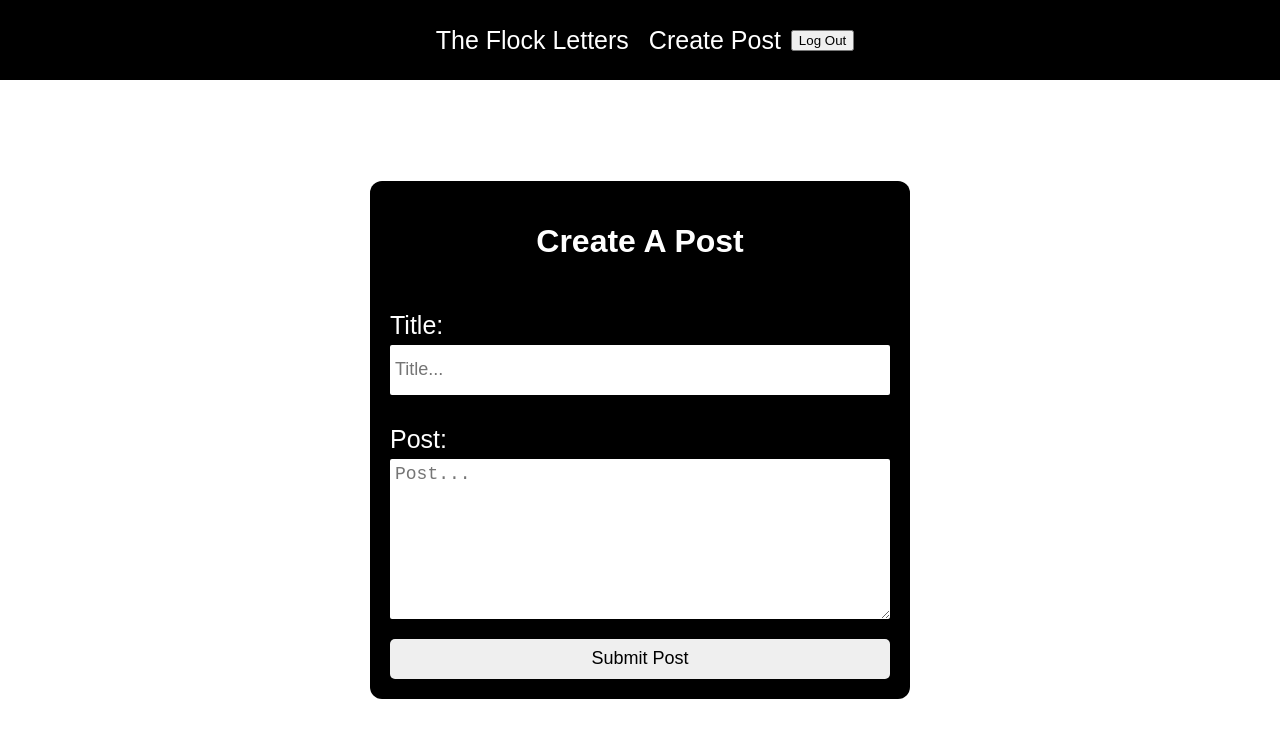
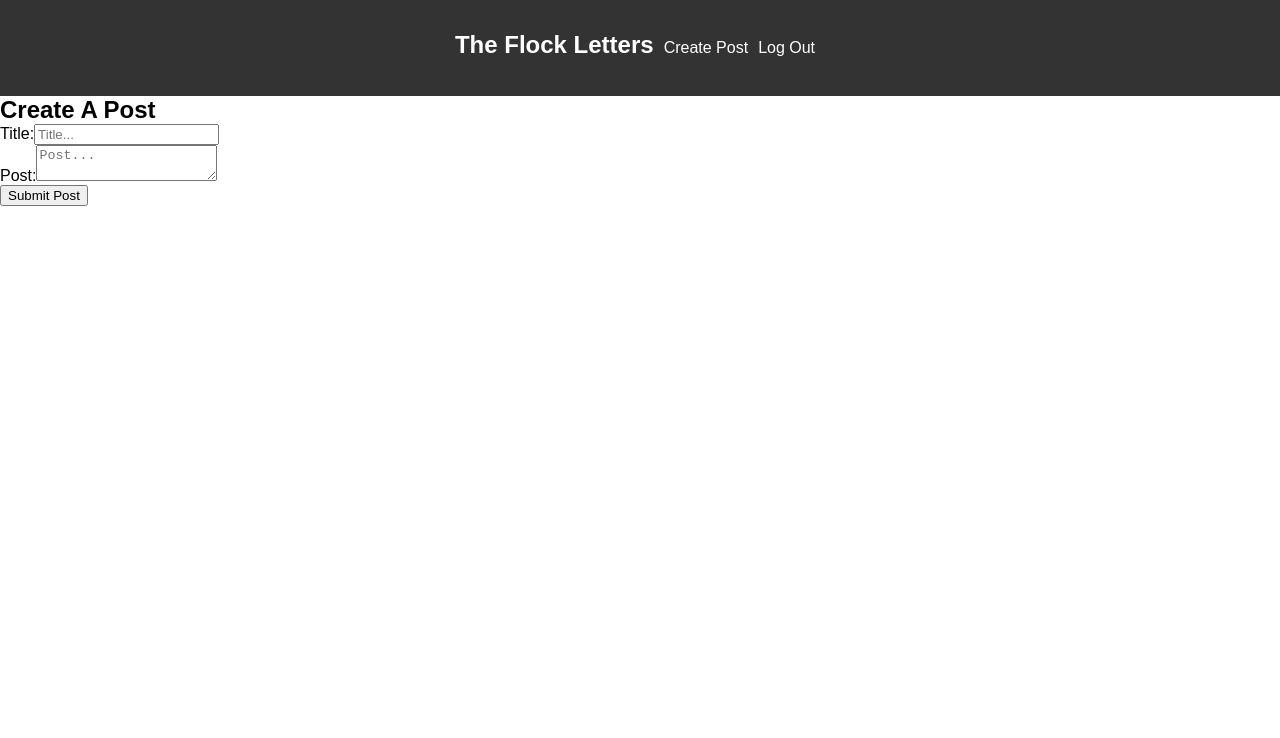
Before and after one commit to Nick22morris/flock, a React (Create React App) app: page /createpost in a window 1280 px wide. Shown: the top 738 px of the page. Built offline with nearby package versions, Linux system fonts and the light colour scheme; no server answers; sample sign-in values are in the browser's storage.

Commit message:
operation UI updates

```diff
--- a/src/App.css
+++ b/src/App.css
@@ -1,91 +1,4 @@
-.App {
-  text-align: center;
-}
-body {
-  padding: 0%;
-  margin: 0%;
-  font-family: Arial, Helvetica, sans-serif;
-}
-
-nav {
-  margin: 0;
-  width: 100%;
-  height: 80px;
-  background-color: black;
-  display: flex;
-  justify-content: center;
-  align-items: center;
-  color: white;
-  text-decoration: none;
-}
-
-a {
-  color: white;
-  text-decoration: none;
-  margin: 10px;
-  font-size: 25px;
-}
-
-.createPostPage {
-  width: 100%;
-  height: calc(100vh - 80px);
-  display: grid;
-  place-items: center;
-}
-
-.cpContainer {
-  width: 500px;
-  height: auto;
-  padding: 20px;
-  background-color: black;
-  border-radius: 12px;
-  color: white;
-  display: flex;
-  flex-direction: column;
-}
-
-.cpContainer h1 {
-  text-align: center;
-}
-
-.cpContainer label {
-  font-size: 25px;
-}
-.cpContainer .inputGp {
-  margin-top: 30px;
-  display: flex;
-  flex-direction: column;
-}
-
-.inputGp input,
-.inputGp textarea {
-  font-size: 18px;
-  border: none;
-  border-radius: 2px;
-  padding: 5px;
-}
-
-.inputGp input {
-  height: 40px;
-}
-.inputGp textarea {
-  height: 150px;
-}
-
-.cpContainer button {
-  margin-top: 20px;
-  height: 40px;
-  border: none;
-  border-radius: 5px;
-  cursor: pointer;
-  font-size: 18px;
-}
-input,
-textarea {
-  margin-top: 5px;
-}
-
-.loginPage {
+/* .loginPage {
   width: 100vw;
   height: calc(100vh - 80px);
   display: flex;
@@ -96,7 +9,7 @@ textarea {
 
 .loginPage p {
   font-size: 30px;
-}
+} */
 
 /* GOOGLE BUTTOn */
 .login-with-google-btn {
@@ -134,56 +47,115 @@ textarea {
   cursor: not-allowed;
 }
 
-.homePage {
-  width: 100%;
-  min-height: calc(100vh - 80px);
-  height: auto;
-  display: flex;
-  flex-direction: column;
-  align-items: center;
-  padding-top: 20px;
+body {
+  font-family: Arial, sans-serif;
+  margin: 0;
+  padding: 0;
 }
 
-.homePage .post {
-  width: 600px;
-  height: auto;
-  max-height: 600px;
-  background-color: rgb(250, 250, 250);
-  box-shadow: rgba(0, 0, 0, 0.24) 0px 3px 8px;
-  margin: 20px;
+header {
+  background-color: #333;
+  color: #fff;
   padding: 20px;
-  border-radius: 15px;
+  text-align: center;
 }
 
-.post .postHeader {
-  display: flex;
-  justify-content: center;
-  width: 100%;
+nav ul {
+  list-style: none;
+  margin: 0;
+  padding: 0;
 }
 
-.postHeader .title {
-  flex: 50%;
-}
-.postHeader .deletePost {
-  flex: 50%;
-  display: flex;
-  flex-direction: column;
-  align-items: flex-end;
+nav ul li {
+  display: inline-block;
+  margin-right: 10px;
 }
 
-.deletePost button {
-  border: none;
-
-  background: none;
-  font-size: 30px;
-  cursor: pointer;
+nav ul li a {
+  color: #fff;
+  text-decoration: none;
 }
 
-.post .postTextContainer {
-  word-wrap: break-word;
-  height: auto;
-  max-height: 400px;
-  width: 100%;
-  overflow: hidden;
-  overflow-y: auto;
+h1 {
+  margin: 0;
+  font-size: 24px;
 }
+
+main {
+  max-width: 800px;
+  margin: 0 auto;
+  padding: 20px;
+}
+
+article {
+  margin-bottom: 40px;
+  padding: 20px;
+  border: 1px solid #eee;
+  border-radius: 5px;
+}
+
+h2 {
+  font-size: 20px;
+  margin-top: 0;
+}
+
+p {
+  font-size: 16px;
+  line-height: 1.5;
+}
+
+.featured {
+  background-color: #f2f2f2;
+  width: 50%;
+  margin-top: 50px;
+}
+
+.featured h2 {
+  color: #333;
+  font-size: 24px;
+  margin-bottom: 10px;
+}
+
+.featured p {
+  color: #666;
+  font-size: 18px;
+  margin-bottom: 20px;
+}
+
+.featured a {
+  color: #333;
+  font-weight: bold;
+  text-decoration: none;
+}
+
+article:not(.featured) {
+  text-align: left;
+  background-color: #fff;
+  box-shadow: 0 2px 4px rgba(0, 0, 0, 0.1);
+  width: 50%;
+}
+
+article:not(.featured) h2 {
+  color: #333;
+  font-size: 20px;
+  margin-bottom: 10px;
+}
+
+article:not(.featured) p {
+  color: #666;
+  font-size: 16px;
+  margin-bottom: 20px;
+}
+
+article:not(.featured) a {
+  color: #333;
+  font-weight: bold;
+  text-decoration: none;
+}
+
+
+
+.title {
+  color: white;
+  text-decoration: none;
+}
--- a/src/App.js
+++ b/src/App.js
@@ -3,6 +3,7 @@ import { BrowserRouter as Router, Routes, Route, Link } from "react-router-dom";
 import Home from "./pages/Home";
 import CreatePost from "./pages/CreatePost";
 import Login from "./pages/Login";
+import Post from "./pages/Post";
 import { useState } from "react";
 import { signOut } from "firebase/auth";
 import { auth } from "./firebase-config";
@@ -20,22 +21,41 @@ function App() {
 
   return (
     <Router>
+      <header>
         <nav>
-        <Link to="/"> The Flock Letters </Link>
-
+          <ul>
             {!isAuth ? (
-          <h2>- Essays by John Flock</h2>
+              <div>
+                <li>
+                  <Link to="/" className="title">
+                    The Flock Letters
+                  </Link>
+                </li>
+              </div>
             ) : (
               <>
+                <li>
+                  <Link to="/" className="title">
+                    <h1>The Flock Letters</h1>
+                  </Link>
+                </li>
+                <li>
                   <Link to="/createpost"> Create Post </Link>
-            <button onClick={signUserOut}> Log Out</button>
+                </li>
+                <li>
+                  <p onClick={signUserOut}> Log Out</p>
+                </li>
               </>
             )}
+          </ul>
         </nav>
+      </header>
+      <nav></nav>
       <Routes>
         <Route path="/" element={<Home isAuth={isAuth} />} />
         <Route path="/createpost" element={<CreatePost isAuth={isAuth} />} />
         <Route path="/login" element={<Login setIsAuth={setIsAuth} />} />
+        <Route path="/post" element={<Post post={"Welcome"} />} />
       </Routes>
     </Router>
   );
--- a/src/pages/Home.js
+++ b/src/pages/Home.js
@@ -1,10 +1,10 @@
 import React, { useEffect, useState } from "react";
 import { getDocs, collection, deleteDoc, doc } from "firebase/firestore";
 import { auth, db } from "../firebase-config";
-import { postsCollectionRef } from "firebase/firestore";
-
+import { BrowserRouter as Router, Routes, Route, Link } from "react-router-dom";
 function Home({ isAuth }) {
-  const [postLists, setPostList] = useState([]);
+  const [latestPost, setLatestPost] = useState(null);
+  const [allPosts, setAllPosts] = useState([]);
   const postsCollectionRef = collection(db, "posts");
 
   const deletePost = async (id) => {
@@ -15,38 +15,33 @@ function Home({ isAuth }) {
   useEffect(() => {
     const getPosts = async () => {
       const data = await getDocs(postsCollectionRef);
-      setPostList(data.docs.map((doc) => ({ ...doc.data(), id: doc.id })));
+      const posts = data.docs.map((doc) => ({ ...doc.data(), id: doc.id }));
+      setLatestPost(posts[0]);
+      setAllPosts(posts);
     };
 
     getPosts();
-  }, [deletePost]);
+  }, []);
 
   return (
     <div className="homePage">
-      {postLists.map((post) => {
-        return (
-          <div className="post">
-            <div className="postHeader">
-              <div className="title">
-                <h1> {post.title}</h1>
-              </div>
-              <div className="deletePost">
-                {isAuth && post.author.id === auth.currentUser.uid && (
-                  <button
-                    onClick={() => {
-                      deletePost(post.id);
-                    }}
-                  >
-                    {" "}
-                    &#128465;
-                  </button>
-                )}
-              </div>
-            </div>
-            <div className="postTextContainer"> {post.postText} </div>
-          </div>
-        );
-      })}
+      <center>
+        <article className="featured">
+          <h2>Latest - {latestPost ? latestPost.title : "Loading..."}</h2>
+          <p>{latestPost ? latestPost.postText.substring(0, 400) : "Loading"}...</p>
+          <Link to="/">Read More</Link>
+        </article>
+
+        {allPosts.slice(1).map((post) => {
+          return (
+            <article>
+              <h2>{post.title ? post.title : "Loading..."}</h2>
+              <p>{post.postText ? post.postText.substring(0, 400) : "Loading"}...</p>
+              <Link to="/">Read More</Link>
+            </article>
+          );
+        })}
+      </center>
     </div>
   );
 }
--- /dev/null
+++ b/src/pages/Post.js
@@ -0,0 +1,53 @@
+import React from "react";
+import { getDocs, collection, deleteDoc, doc } from "firebase/firestore";
+import { useState, useEffect } from "react";
+import { auth, db } from "../firebase-config";
+import { useNavigate } from "react-router-dom";
+
+function Post({ title }) {
+  // const [postLists, setPostList] = useState([]);
+  // const postsCollectionRef = collection(db, "posts");
+
+  // function findArrayElementByTitle(array, title) {
+  //   return array.find((element) => {
+  //     return element.title === title;
+  //   });
+  // }
+  // useEffect(() => {
+  //   const getPosts = async () => {
+  //     const data = await getDocs(postsCollectionRef);
+  //     setPostList(data.docs.map((doc) => ({ ...doc.data(), id: doc.id })));
+  //   };
+
+  //   getPosts();
+  // });
+  // const post = findArrayElementByTitle(postLists, "Welcome");
+
+  // function display() {
+  //   if (post) {
+  //     return (
+  //       <div className="post">
+  //         <div className="postHeader">
+  //           <div className="title">
+  //             <h1> {post.title}</h1>
+  //           </div>
+  //         </div>
+  //         <div className="postTextContainer"> {post.postText} </div>
+  //       </div>
+  //     );
+  //   }
+  //   console.log(post);
+  //   return (
+  //     <div className="post">
+  //       <div className="postHeader">
+  //         <div className="title">
+  //           <h1> Failed to render</h1>
+  //         </div>
+  //       </div>
+  //     </div>
+  //   );
+  // }
+  return <h1>Hello</h1>;
+}
+
+export default Post;
```
Also changed, not shown: 1 other file (tests, documents, lock files or other folders). Lines whose indentation alone changed are shown as unchanged.
